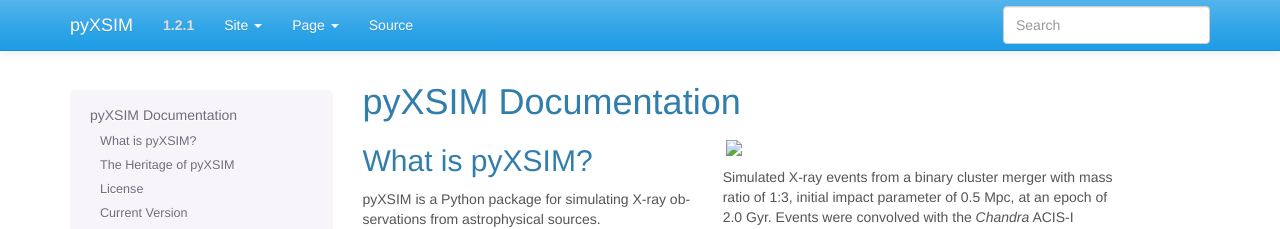
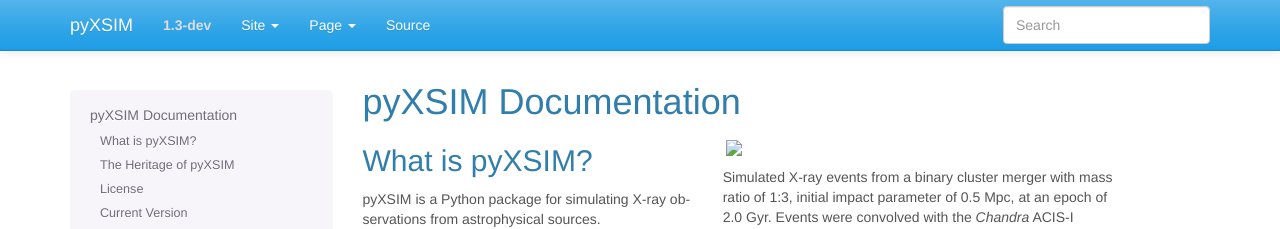
Before and after one commit to jzuhone/pyxsim, a Sphinx documentation site: the page built from doc/source/index.rst, in a window 1280 px wide. Shown: the top 229 px of the page. Built offline with Sphinx 7.4.7, drawn with Linux system fonts in a browser that asks for light colours.

Commit message:
Be more committed about making dev version strings

```diff
--- a/doc/source/conf.py
+++ b/doc/source/conf.py
@@ -79,9 +79,9 @@
 # built documents.
 #
 # The short X.Y version.
-version = '1.2.1'
+version = '1.3-dev'
 # The full version, including alpha/beta/rc tags.
-release = '1.2.1'
+release = '1.3-dev'
 
 # The language for content autogenerated by Sphinx. Refer to documentation
 # for a list of supported languages.
--- a/pyxsim/__init__.py
+++ b/pyxsim/__init__.py
@@ -1,4 +1,4 @@
-__version__ = "1.2.1"
+__version__ = "1.3-dev"
 
 from pyxsim.source_models import \
    SourceModel, \
--- a/setup.py
+++ b/setup.py
@@ -11,7 +11,7 @@
 
 setup(name='pyxsim',
       packages=['pyxsim'],
-      version='1.2.1',
+      version='1.3-dev',
       description='Python package for simulating X-ray observations of astrophysical sources',
       author='John ZuHone',
       author_email='jzuhone@gmail.com',
```
